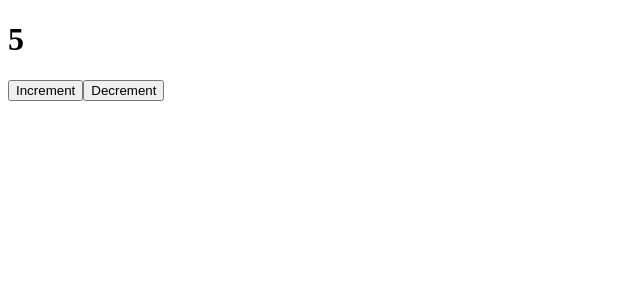
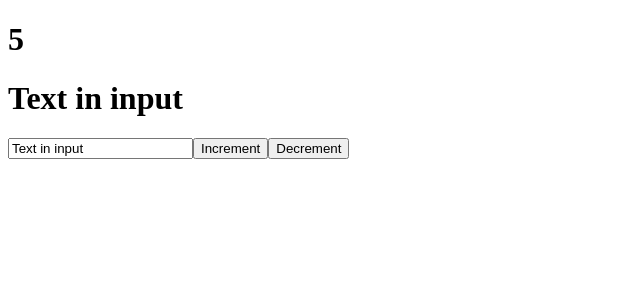
Before and after one commit to sas2job/my-react-app, a React (Create React App) app: page / in a window 1280 px wide. Shown: the top 300 px of the page, without its empty margins (0-640 px from the left). Built offline with nearby package versions, Linux system fonts and the light colour scheme.

Commit message:
Add controlled component for input

```diff
--- a/src/App.js
+++ b/src/App.js
@@ -2,6 +2,7 @@
 
 function App() {
   const [likes, setLikes] = useState(5)
+  const [value, setValue] = useState('Text in input')
 
   function increment() {
     setLikes(likes + 1)
@@ -14,6 +15,11 @@
   return (
     <div className="App">
       <h1>{likes}</h1>
+      <h1>{value}</h1>
+      <input
+        type="text"
+        value={value}
+        onChange={event => setValue(event.target.value)}/>
       <button onClick={increment}>Increment</button>
       <button onClick={decrement}>Decrement</button>
     </div>
```
